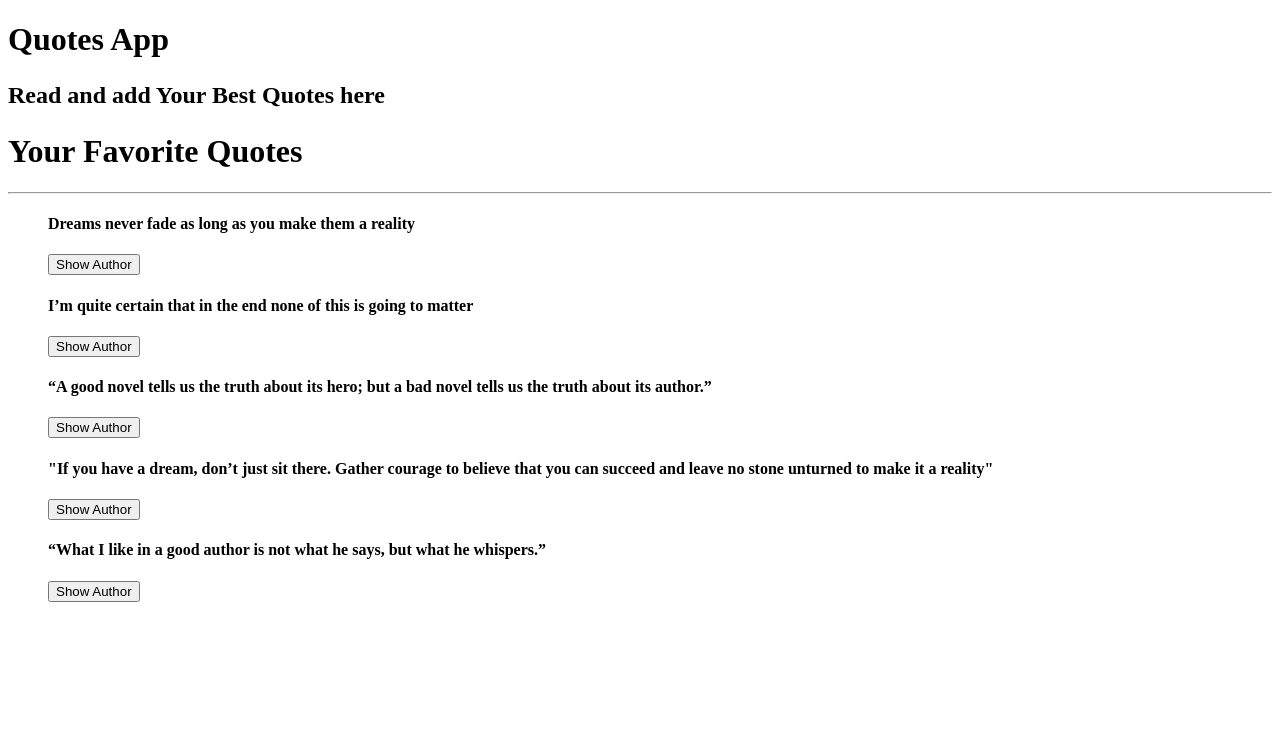
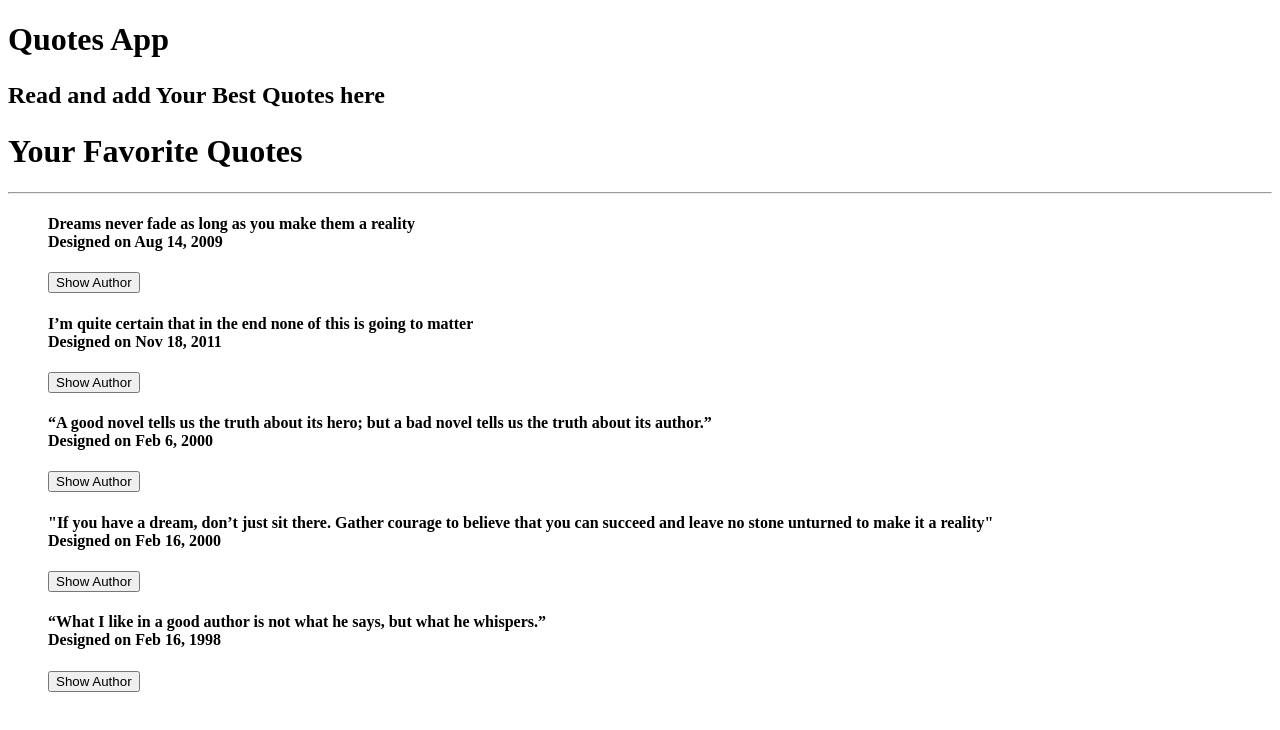
Before and after one commit to EllyKiplaa/Angular-App, an Angular app: page / in a window 1280 px wide. Shown: the top 730 px of the page. Built offline with nearby package versions, Linux system fonts and the light colour scheme.

Commit message:
Link the template url with the quote.component.html

```diff
--- a/src/app/quote/quote.component.html
+++ b/src/app/quote/quote.component.html
@@ -2,8 +2,10 @@
 <hr>
 <ul>
   <div *ngFor='let quote of quotes;let i = index'>
-    <h4 id="{{i}}" appHighlight>{{quote.message}}</h4>
+    <h4 id="{{i}}" appHighlight>{{quote.message}} <br>Designed on {{quote.entryDate|date}}</h4>
+
     <button (click)='toogleDetails(i)'>Show Author</button>
+
     <app-quote-details *ngIf='quote.showDetails' [quote]='quote' (isComplete) = 'completeQuote($event,i)'></app-quote-details>
   </div>
 </ul>
```
